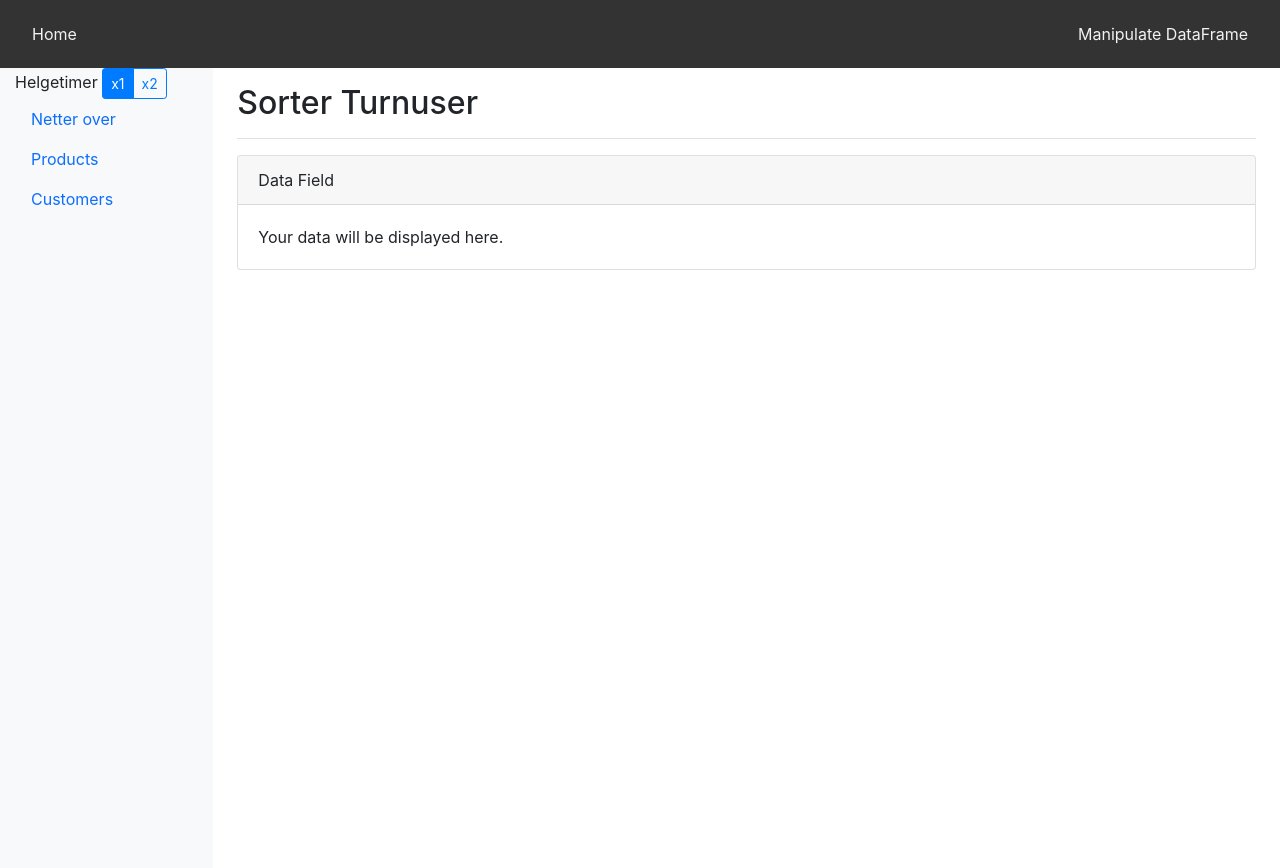
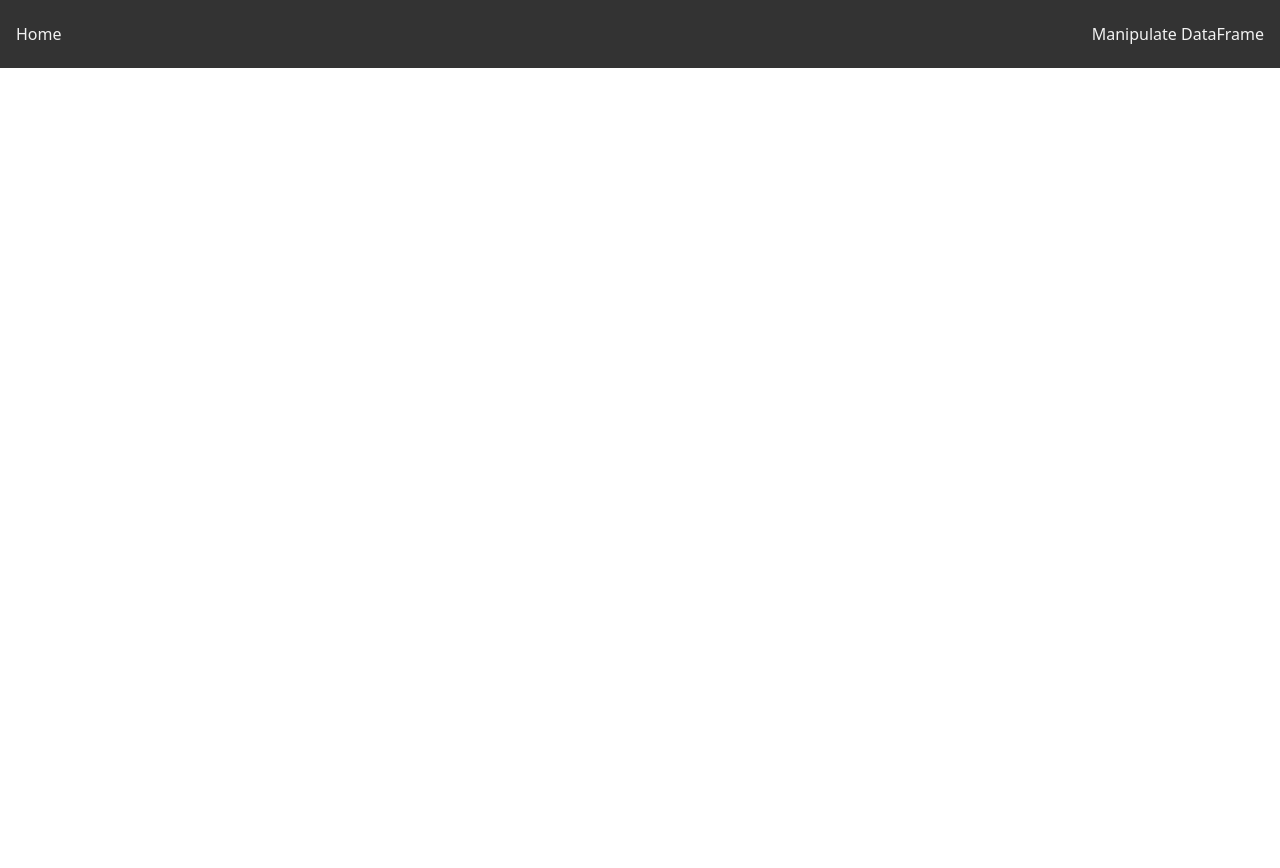
Before and after one commit to solveotto/shift_rotation_organizer, a Flask app: page /search in a window 1280 px wide. After the commit the page ends 68 px from the top, so only its background shows below. Run offline with Flask 3, Linux system fonts and the light colour scheme; some libraries are stand-ins or nearby versions.

Commit message:
It works. but creating branch for react

```diff
--- a/app.py
+++ b/app.py
@@ -14,15 +14,17 @@ class DataframeManager():
         self.ettermiddager = 0
         self.ettermiddag_poeng = 0
 
+        self.sort_by = 'poeng'
+        self.ascending = True
+
         self.update_df()
 
-        print(self.df.columns)
 
     def update_df(self):
         self.calc_helgetimer()
         self.calc_ettermiddag_vakter()
         #self.calc_netter()
-        self.df = self.df.sort_values(by='poeng')
+        self.df = self.df.sort_values(by=self.sort_by, ascending=self.ascending)
 
 
     def calc_helgetimer(self):
@@ -40,6 +42,8 @@ class DataframeManager():
             if row['ettermiddag'] > threshold:
                 # Multiply the 'ettermiddag' value by the specified amount
                 self.df.at[index, 'poeng'] += (row['ettermiddag'] - threshold) * multiplier
+
+
 
 
 
--- a/templates/search.html
+++ b/templates/search.html
@@ -1,77 +1,6 @@
 {% extends "base.html" %}
 
 {% block content %}
-
-<!DOCTYPE html>
-<html lang="en">
-<head>
-    <meta charset="UTF-8">
-    <meta name="viewport" content="width=device-width, initial-scale=1, shrink-to-fit=no">
-    <title>Bootstrap Page with Sidebar and Data Field</title>
-    <!-- Bootstrap CSS -->
-    <link href="https://stackpath.bootstrapcdn.com/bootstrap/4.5.2/css/bootstrap.min.css" rel="stylesheet">
-</head>
-<body>
-    <div class="container-fluid">
-        <div class="row">
-            <!-- Sidebar -->
-            <nav id="sidebar" class="col-md-3 col-lg-2 d-md-block bg-light sidebar min-vh-100">
-                <form action="">
-                    <div class="sidebar-sticky">
-                        <ul class="nav flex-column">
-                            <li class="nav-item">
-                                <span>Helgetimer</span>
-                                <div class="btn-group btn-group-sm" role="group" aria-label="Small button group">
-                                    <button type="button" class="btn btn-outline-primary active">x1</button>
-                                    <button type="button" class="btn btn-outline-primary">x2</button>
-                                  </div>
-                            </li>
-                            <li class="nav-item">
-                                <a class="nav-link" href="#">
-                                    <span>Netter over</span>
-
-                                </a>
-                            </li>
-                            <li class="nav-item">
-                                <a class="nav-link" href="#">
-                                    Products
-                                </a>
-                            </li>
-                            <li class="nav-item">
-                                <a class="nav-link" href="#">
-                                    Customers
-                                </a>
-                            </li>
-                        </ul>
-                    </div>
-                </nav>
-                </form>
-
-            <!-- Main content -->
-            <main role="main" class="col-md-9 ml-sm-auto col-lg-10 px-md-4">
-                <div class="d-flex justify-content-between flex-wrap flex-md-nowrap align-items-center pt-3 pb-2 mb-3 border-bottom">
-                    <h1 class="h2">Sorter Turnuser</h1>
-                </div>
-
-                <!-- Data field -->
-                <div class="card">
-                    <div class="card-header">
-                        Data Field
-                    </div>
-                    <div class="card-body">
-                        <p class="card-text">Your data will be displayed here.</p>
-                    </div>
-                </div>
-            </main>
-        </div>
-    </div>
-
-    <!-- Bootstrap JS and dependencies -->
-    <script src="https://code.jquery.com/jquery-3.5.1.slim.min.js"></script>
-    <script src="https://cdn.jsdelivr.net/npm/@popperjs/core@2.5.3/dist/umd/popper.min.js"></script>
-    <script src="https://stackpath.bootstrapcdn.com/bootstrap/4.5.2/js/bootstrap.min.js"></script>
-</body>
-</html>
 
 
 
```
Also changed, not shown: shift_stats.py (+8 -8 lines), templates/index.html (+9 -3 lines), turnus_df_R24.json (+1 -1 lines), 1 other file.
